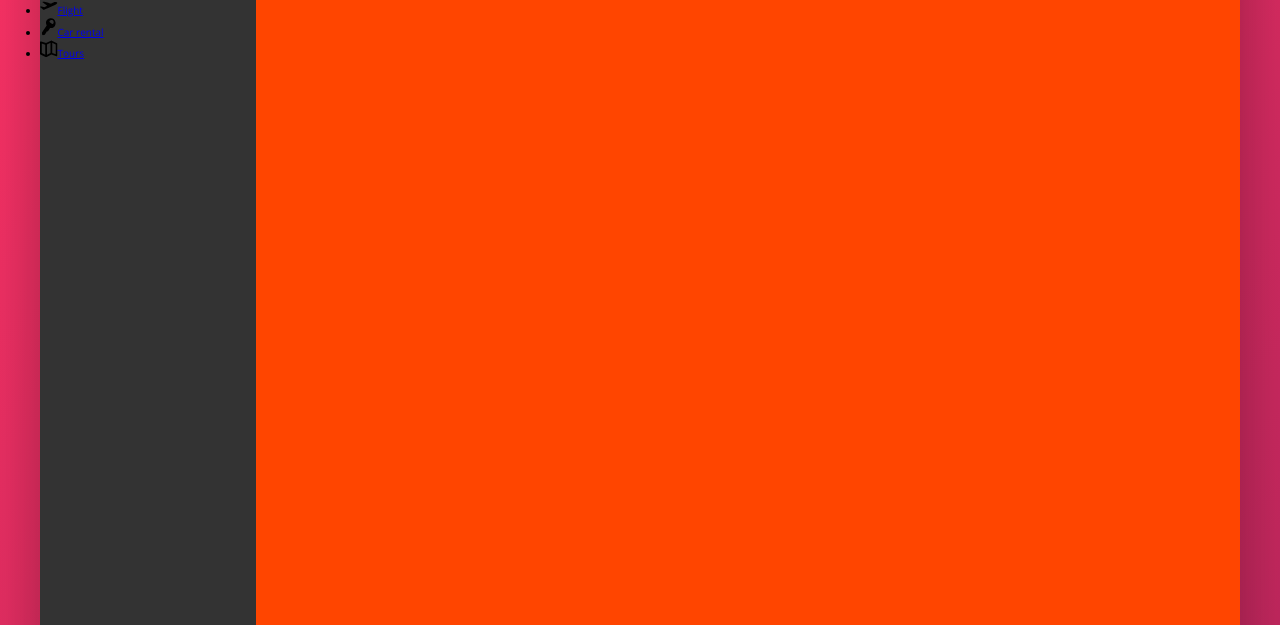
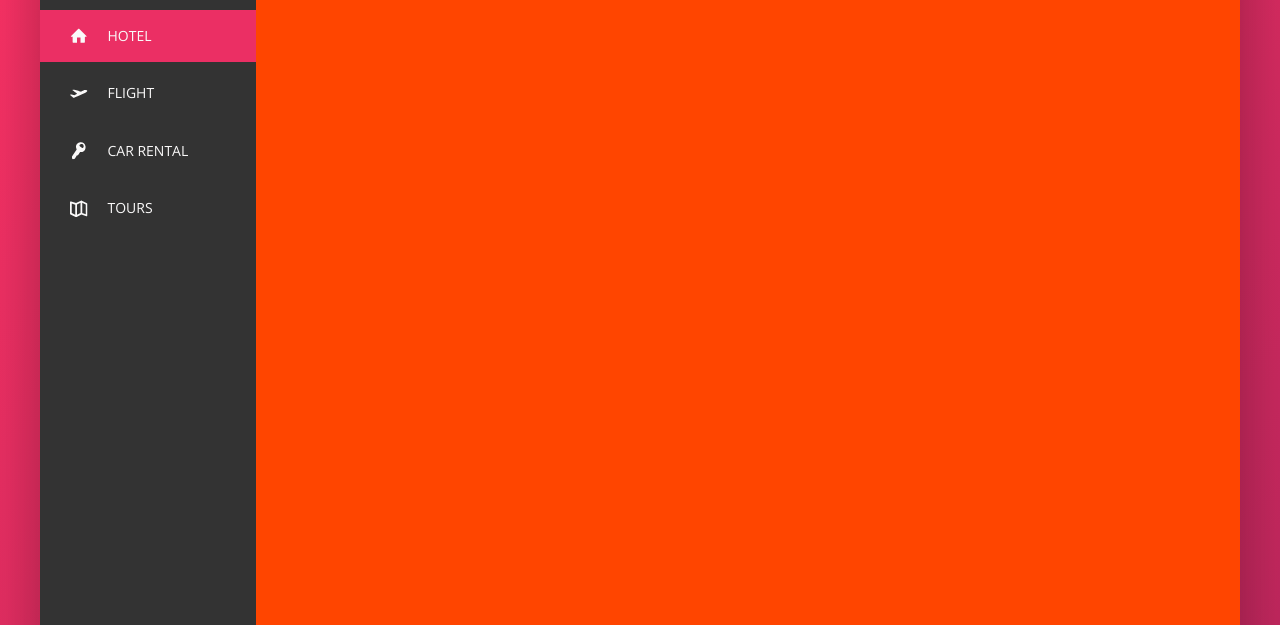
Before and after one commit to jamorin/trillo, a plain HTML site: page index.html in a window 1280 px wide. Shown: the part 175-800 px from the top of the page. Drawn offline with nearby package versions, Linux system fonts and the light colour scheme.

Commit message:
7.79 building the navigation part 2

```diff
--- a/css/style.css
+++ b/css/style.css
@@ -143,9 +143,44 @@ body {
     border-radius: 50%;
     margin-right: 1rem; }
 
-.side-nav__icon {
-  width: 1.75rem;
-  height: 1.75rem; }
+.side-nav {
+  font-size: 1.4rem;
+  list-style: none;
+  margin-top: 3.5rem; }
+  .side-nav__item {
+    position: relative; }
+    .side-nav__item:not(:last-child) {
+      margin-bottom: 0.5rem; }
+  .side-nav__item::before {
+    content: "";
+    position: absolute;
+    top: 0;
+    left: 0;
+    height: 100%;
+    width: 3px;
+    background-color: var(--color-primary);
+    transform: scaleY(0);
+    transition: transform 0.2s, width 0.4s cubic-bezier(1, 0, 0, 1) 0.2s, background-color 0.1s; }
+  .side-nav__item:hover::before, .side-nav__item--active::before {
+    transform: scaleY(1);
+    width: 100%; }
+  .side-nav__item:active::before {
+    background-color: var(--color-primary-light); }
+  .side-nav__link:link, .side-nav__link:visited {
+    color: var(--color-grey-light-1);
+    text-decoration: none;
+    text-transform: uppercase;
+    display: block;
+    padding: 1.5rem 3rem;
+    display: flex;
+    align-items: center;
+    position: relative;
+    z-index: 10; }
+  .side-nav__icon {
+    width: 1.75rem;
+    height: 1.75rem;
+    margin-right: 2rem;
+    fill: currentColor; }
 
 .legal {
   font-size: 1.2rem;
--- a/index.html
+++ b/index.html
@@ -55,7 +55,7 @@
       <div class="content">
         <nav class="sidebar">
           <ul class="side-nav">
-            <li class="side-nav__item">
+            <li class="side-nav__item side-nav__item--active">
               <a href="#" class="side-nav__link"
                 ><svg class="side-nav__icon">
                   <use xlink:href="img/sprite.svg#icon-home"></use></svg
--- a/sass/_components.scss
+++ b/sass/_components.scss
@@ -111,15 +111,58 @@
 
 // SIDE NAVIGATION
 .side-nav {
+  font-size: 1.4rem;
+  list-style: none;
+  margin-top: 3.5rem;
   &__item {
+    position: relative;
+
+    &:not(:last-child) {
+      margin-bottom: 0.5rem;
+    }
   }
 
-  &__link {
+  &__item::before {
+    content: "";
+    position: absolute;
+    top: 0;
+    left: 0;
+    height: 100%;
+    width: 3px;
+    background-color: var(--color-primary);
+    transform: scaleY(0);
+    transition: transform 0.2s, width 0.4s cubic-bezier(1, 0, 0, 1) 0.2s,
+      background-color 0.1s;
+  }
+
+  &__item:hover::before,
+  &__item--active::before {
+    transform: scaleY(1);
+    width: 100%;
+  }
+
+  &__item:active::before {
+    background-color: var(--color-primary-light);
+  }
+
+  &__link:link,
+  &__link:visited {
+    color: var(--color-grey-light-1);
+    text-decoration: none;
+    text-transform: uppercase;
+    display: block;
+    padding: 1.5rem 3rem;
+    display: flex;
+    align-items: center;
+    position: relative;
+    z-index: 10;
   }
 
   &__icon {
     width: 1.75rem;
     height: 1.75rem;
+    margin-right: 2rem;
+    fill: currentColor;
   }
 }
 
```
